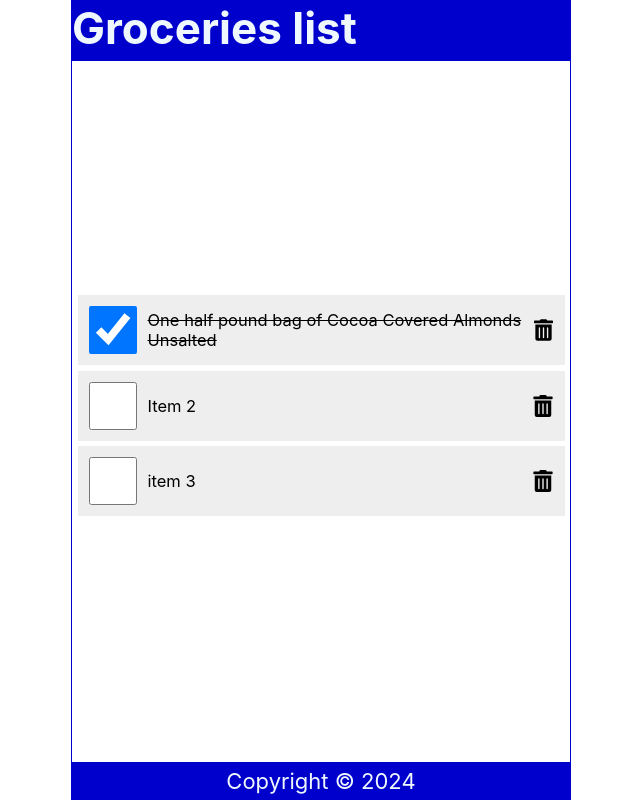
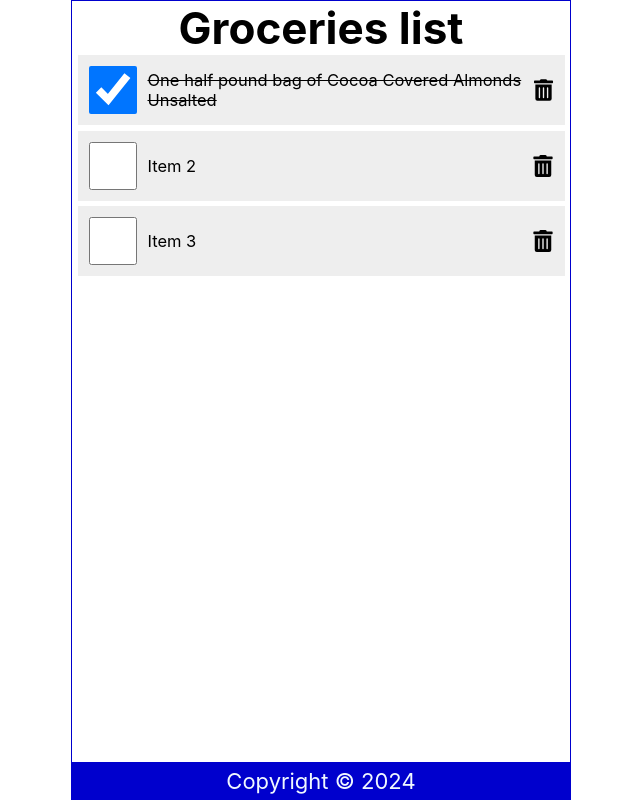
Before and after one commit to manasvi-tech/react-project, a React (Create React App) app: page / in a window 1280 px wide. Shown: the whole page, without its empty margins (319-959 px from the left). Built offline with nearby package versions, Linux system fonts and the light colour scheme; the HTML template or start-up script is replaced by a standard one.

Commit message:
useState_correct

```diff
--- a/src/App.js
+++ b/src/App.js
@@ -1,6 +1,6 @@
 
 
-import Header from './Header';
+import Header from './Header'
 import Content from './Content';
 import Footer from './Footer';
 function App() {
@@ -9,9 +9,10 @@ function App() {
   all the components you want to insert. press "alt+shift+r" to open the emmet bar and type
   rafce and delete the import statement
 </p> */}
+
   return (
     <div className="App">
-      <Header/>
+      <Header title="Groceries"/>
       <Content/>
       <Footer/>
     </div>
--- a/src/Content.js
+++ b/src/Content.js
@@ -1,71 +1,62 @@
-import {useState} from 'react';
-import { FaTrashAlt } from 'react-icons/fa' /* importing trash can icon */
+import { useState } from 'react';
+import { FaTrashAlt } from 'react-icons/fa';
 
 const Content = () => {
-    const  [items, setItems] = useState([ /* Array that contains three objects */
+    const [items, setItems] = useState([
         {
-        id:1,
-        checked:true,
-        item:"One half pound bag of Cocoa Covered Almonds Unsalted"
+            id: 1,
+            checked: true,
+            item: "One half pound bag of Cocoa Covered Almonds Unsalted"
         },
         {
-        id:2,
-        checked:false,
-        item:"Item 2",
+            id: 2,
+            checked: false,
+            item: "Item 2"
         },
         {
-        id:3,
-        checked:false,
-        item:"item 3"
+            id: 3,
+            checked: false,
+            item: "Item 3"
         }
     ]);
-const handleCheck = (id) =>
-{
-   const listItems = items.map((item)=>item.id ===id ? {...item,
-checked : !item.checked } : item);
+
+    const handleCheck = (id) => {
+        const listItems = items.map((item) => item.id === id ? { ...item, checked: !item.checked } : item);
         setItems(listItems);
-localStorage.setItem('shoppinglist',JSON.stringify(listItems));
+        localStorage.setItem('shoppinglist', JSON.stringify(listItems));
     }
-/* uses the map method on the items array to create a new array (listItems) based on the existing items array.
- For each item in the array, it checks if the id matches the provided id.
- If there's a match, it creates a new object using the spread operator ({ ...item }) to copy all existing
-properties of the item and toggles the checked property using !item.checked. If there's no match, it simply
- returns the original item. */
 
-const handleDelete= (id) => {
-    const listItems = items.filter((item) => item.id !==id);
-   /*  uses the filter method to create a new array listItems that includes only the items
-    whose id does not match the provided 'id'. In other words, it removes the item with the specified id from the array. */
+    const handleDelete = (id) => {
+        const listItems = items.filter((item) => item.id !== id);
         setItems(listItems);
-localStorage.setItem('shoppinglist',JSON.stringify(listItems));
+        localStorage.setItem('shoppinglist', JSON.stringify(listItems));
     }
 
     return (
         <main>
             {items.length ? (
                 <ul>
-                {items.map((item)=>(
-                    <li className='item' key={item.id}>
+                    {items.map((item) => (
+                        <li className="item" key={item.id}>
                             <input
                                 type="checkbox"
                                 onChange={() => handleCheck(item.id)}
-                            checked = {item.checked}
+                                checked={item.checked}
                             />
                             <label
-                            onDoubleClick={()=>handleCheck(item.id)}
-                            style={(item.checked) ? {textDecoration:
-                            'line-through'} : null}
+                                style={(item.checked) ? { textDecoration: 'line-through' } : null}
+                                onDoubleClick={() => handleCheck(item.id)}
                             >{item.item}</label>
-                        <FaTrashAlt /* it was imported using react-icons */
-                            onClick={() =>handleDelete(item.id)}
-                            role='button '
-                            tabIndex = '0'
+                            <FaTrashAlt
+                                onClick={() => handleDelete(item.id)}
+                                role="button"
+                                tabIndex="0"
                             />
                         </li>
                     ))}
                 </ul>
             ) : (
-            <p style ={{marginTop: '2rem'}}>Your list is empty</p>
+                <p style={{ marginTop: '2rem' }}>Your list is empty.</p>
             )}
         </main>
     )
--- a/src/Header.js
+++ b/src/Header.js
@@ -1,12 +1,11 @@
+import React from 'react'
 
-const Header = () => {
-
+const header = () => {
   return (
-    <header >
-        <h1>Groceries list</h1>
-
-    </header>
+    <div>
+      <h1>Groceries list</h1>
+    </div>
   )
 }
 
-export default Header
+export default header
--- a/src/index.css
+++ b/src/index.css
@@ -42,7 +42,7 @@ main{
   display: flex;
   flex-direction: column;
   flex-grow: 1;
-  justify-content: center;
+  justify-content: flex-start;
   align-items: center;
   overflow-y: auto;
 }
```
Lines whose indentation alone changed are shown as unchanged.
